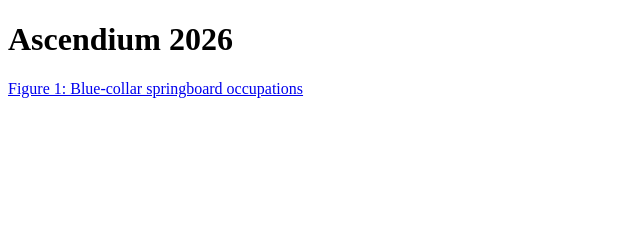
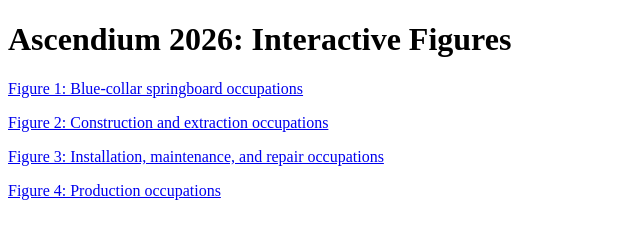
Before and after one commit to CEWgeorgetown/Ascendium_2026, a plain HTML site: page index.html in a window 1280 px wide. Shown: the whole page, without its empty margins (0-640 px from the left). Drawn offline with Linux system fonts and the light colour scheme.

Commit message:
Updating with new figures

```diff
--- a/index.html
+++ b/index.html
@@ -1,15 +1,39 @@
+
 <!DOCTYPE html>
 <html lang="en">
 <head>
   <meta charset="UTF-8">
-  <title>Ascendium 2026</title>
+  <meta name="viewport" content="width=device-width, initial-scale=1">
+  <title>Ascendium 2026: Interactive Figures</title>
 </head>
+
 <body>
-  <h1>Ascendium 2026</h1>
+
+  <h1>Ascendium 2026: Interactive Figures</h1>
+
   <p>
     <a href="springboard_sankey_interactive.html">
       Figure 1: Blue-collar springboard occupations
     </a>
   </p>
+
+  <p>
+    <a href="construction_bubble_interactive.html">
+      Figure 2: Construction and extraction occupations
+    </a>
+  </p>
+
+  <p>
+    <a href="installation_bubble_interactive.html">
+      Figure 3: Installation, maintenance, and repair occupations
+    </a>
+  </p>
+
+  <p>
+    <a href="production_bubble_interactive.html">
+      Figure 4: Production occupations
+    </a>
+  </p>
+
 </body>
 </html>
```
